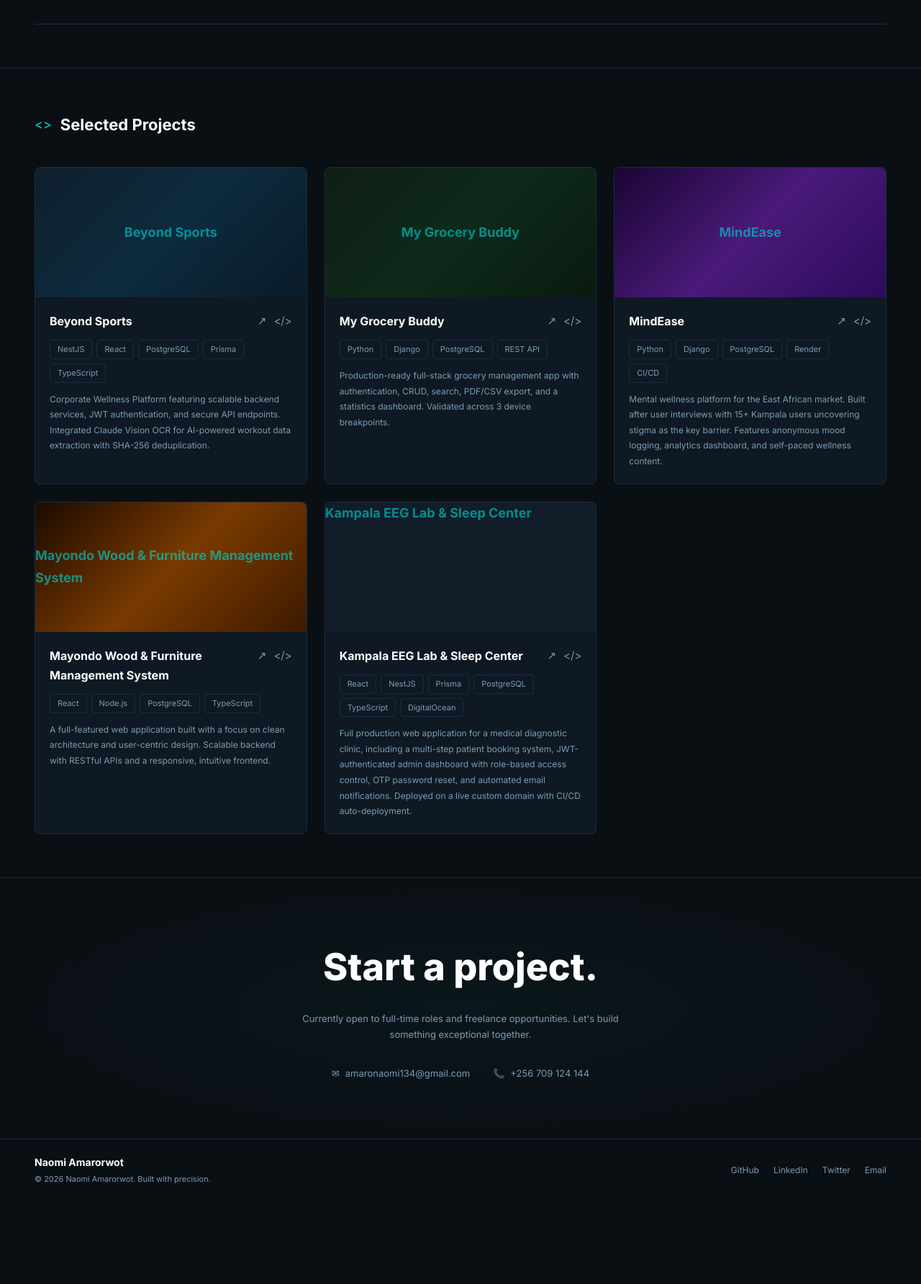
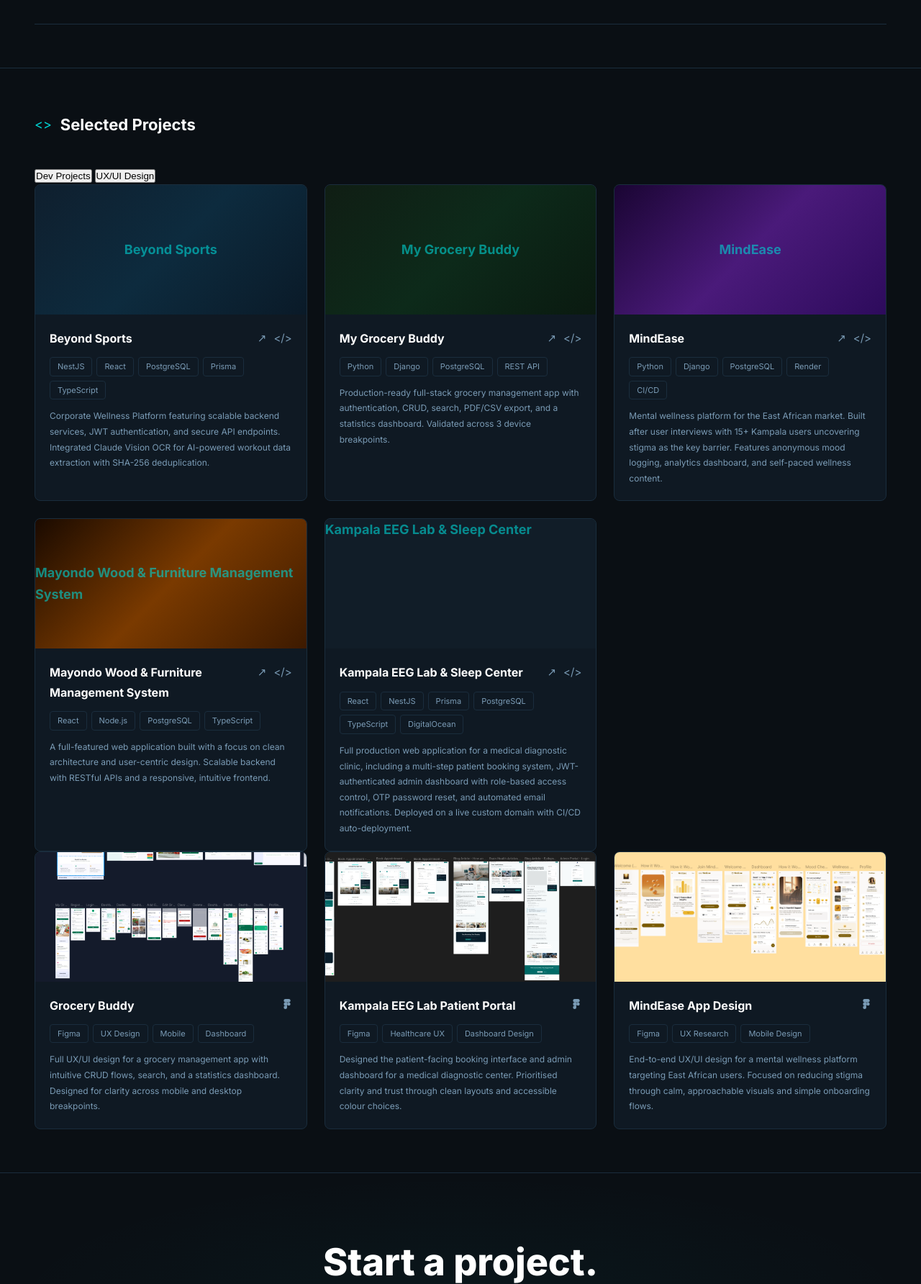
Before and after one commit to Amaro134/Amarorwot-Naomi-Portfolio, a Django app: page / in a window 1280 px wide. Shown: the part 2080-3864 px from the top of the page at 72% size. Before the commit the page ends 3725 px from the top, so only its background shows below. Run offline with Django 5.2, Linux system fonts and the light colour scheme.

Commit message:
feat: add UX/UI Design tab, nav link, and design cards to projects section

```diff
--- a/name/templates/name/index.html
+++ b/name/templates/name/index.html
@@ -18,7 +18,8 @@
       <li><a href="#about">About</a></li>
       <li><a href="#skills">Skills</a></li>
       <li><a href="#experience">Experience</a></li>
-      <li><a href="#projects" class="active">Projects</a></li>
+      <li><a href="#projects">Projects</a></li>
+      <li><a href="#projects" onclick="switchTab('design')">UX/UI Design</a></li>
       <li><a href="#contact">Contact</a></li>
     </ul>
     <a href="{% static 'name/Amarorwot_Naomi_CV (1).pdf' %}" class="btn btn--outline" download>Download CV</a>
@@ -165,22 +166,31 @@
     <span class="section-header__icon">&lt;&gt;</span>
     <h2>Selected Projects</h2>
   </div>
+
+  <!-- TABS -->
+  <div class="proj-tabs">
+    <button class="proj-tab active" data-tab="dev">Dev Projects</button>
+    <button class="proj-tab" data-tab="design">UX/UI Design</button>
+  </div>
+
+  <!-- DEV PROJECTS -->
+  <div class="proj-panel" id="tab-dev">
     <div class="projects__grid">
       {% for proj in projects %}
       <div class="proj-card">
+        {% if proj.image_url %}
+        <div class="proj-card__img" style="background-image:url('{{ proj.image_url }}')"></div>
+        {% else %}
         <div class="proj-card__img proj-card__img--{{ proj.color }}">
           <div class="proj-card__img-text">{{ proj.title }}</div>
         </div>
+        {% endif %}
         <div class="proj-card__body">
           <div class="proj-card__top">
             <h3>{{ proj.title }}</h3>
             <div class="proj-card__actions">
-              {% if proj.live_url %}
-              <a href="{{ proj.live_url }}" target="_blank" title="Live">&#8599;</a>
-              {% endif %}
-              {% if proj.github_url %}
-              <a href="{{ proj.github_url }}" target="_blank" title="GitHub">&lt;/&gt;</a>
-              {% endif %}
+              {% if proj.live_url %}<a href="{{ proj.live_url }}" target="_blank" title="Live">&#8599;</a>{% endif %}
+              {% if proj.github_url %}<a href="{{ proj.github_url }}" target="_blank" title="GitHub">&lt;/&gt;</a>{% endif %}
             </div>
           </div>
           <div class="proj-card__tags">
@@ -193,6 +203,49 @@
       </div>
       {% endfor %}
     </div>
+  </div>
+
+  <!-- UX/UI DESIGN -->
+  <div class="proj-panel hidden" id="tab-design">
+    <div class="projects__grid">
+      {% for design in designs %}
+      <div class="proj-card">
+        {% if design.image_key %}
+        <div class="proj-card__img" style="background-image:url('/static/image/{{ design.image_key }}')"></div>
+        {% else %}
+        <div class="proj-card__img proj-card__img--placeholder">
+          <div class="proj-card__img-text">{{ design.title }}</div>
+        </div>
+        {% endif %}
+        <div class="proj-card__body">
+          <div class="proj-card__top">
+            <h3>{{ design.title }}</h3>
+            <div class="proj-card__actions">
+              {% if design.figma_url %}
+              <a href="{{ design.figma_url }}" target="_blank" title="Figma prototype">
+                <svg width="14" height="14" viewBox="0 0 38 57" fill="currentColor">
+                  <path d="M19 28.5a9.5 9.5 0 1 1 19 0 9.5 9.5 0 0 1-19 0z"/>
+                  <path d="M0 47.5A9.5 9.5 0 0 1 9.5 38H19v9.5a9.5 9.5 0 0 1-19 0z"/>
+                  <path d="M19 0v19h9.5a9.5 9.5 0 0 0 0-19H19z"/>
+                  <path d="M0 9.5A9.5 9.5 0 0 0 9.5 19H19V0H9.5A9.5 9.5 0 0 0 0 9.5z"/>
+                  <path d="M0 28.5A9.5 9.5 0 0 0 9.5 38H19V19H9.5A9.5 9.5 0 0 0 0 28.5z"/>
+                </svg>
+              </a>
+              {% endif %}
+            </div>
+          </div>
+          <div class="proj-card__tags">
+            {% for tag in design.tags %}
+            <span class="tag tag--sm">{{ tag }}</span>
+            {% endfor %}
+          </div>
+          <p>{{ design.description }}</p>
+        </div>
+      </div>
+      {% endfor %}
+    </div>
+  </div>
+
 </section>
 
   <!-- CTA -->
```
Lines whose indentation alone changed are shown as unchanged.
